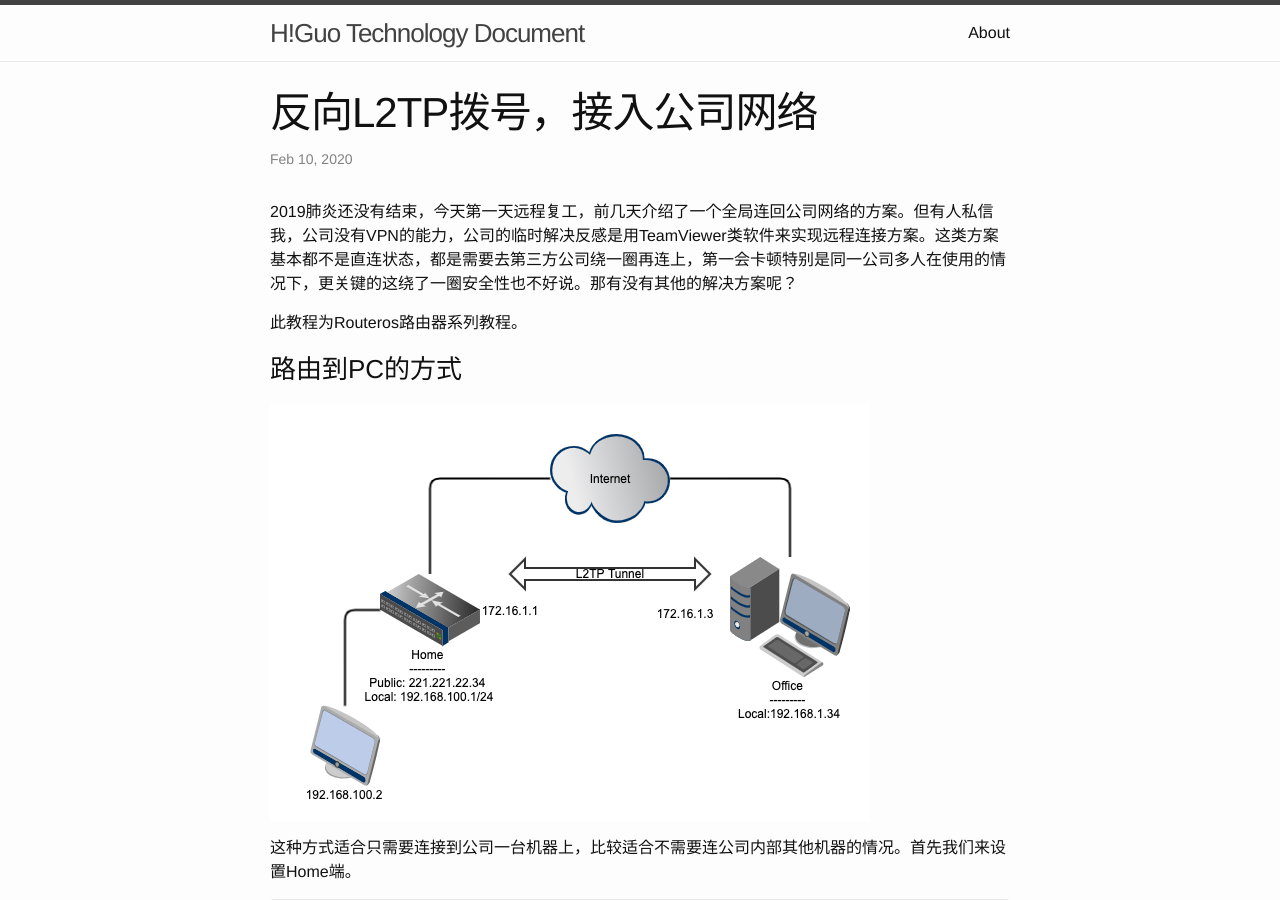
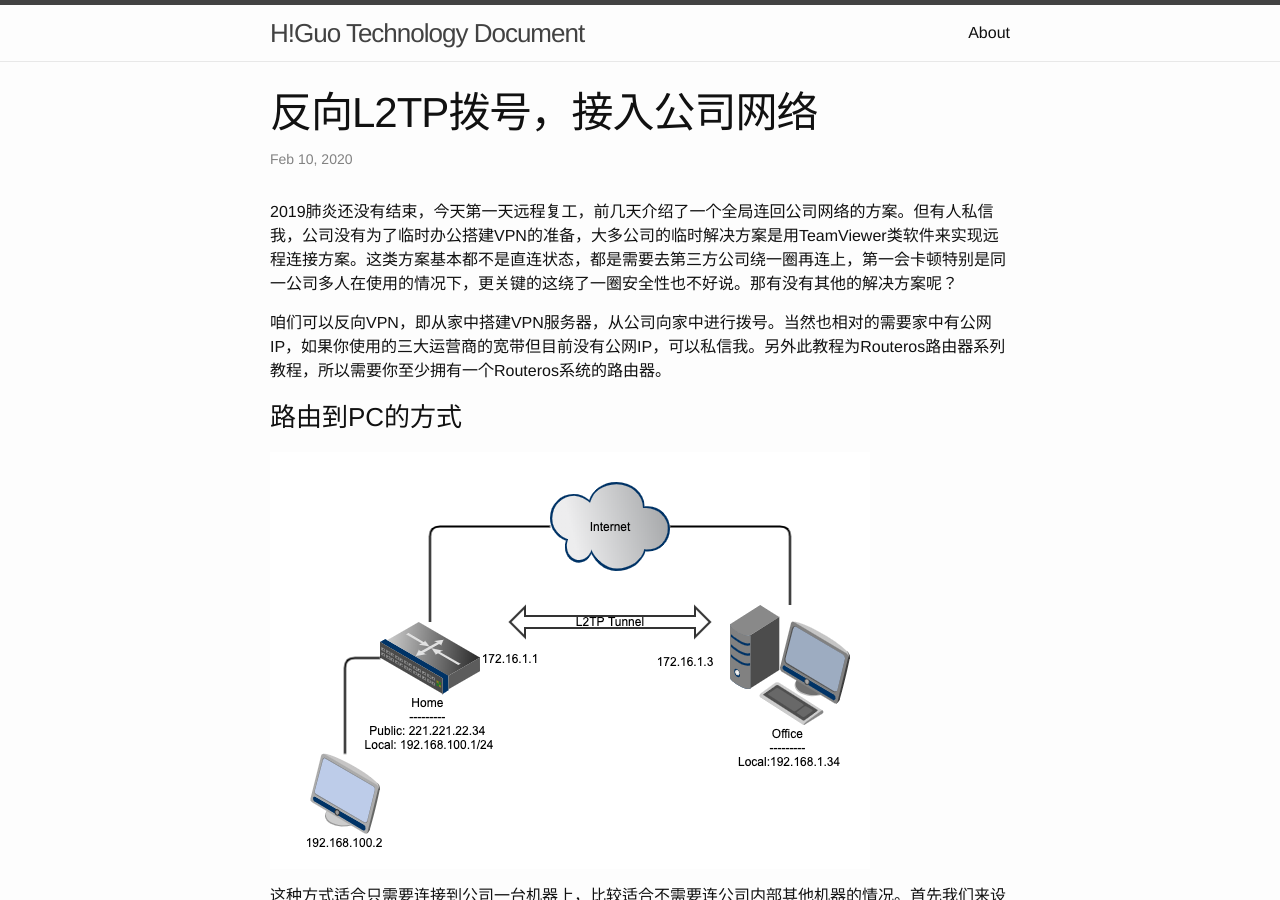
Before and after one commit to guohai163/guohai163.github.io, a Jekyll site: the page built from _posts/2020-02-10-reverse-l2tp.md, in a window 1280 px wide and 900 px high. Built offline with Jekyll 4.4.1, drawn with Linux system fonts in a browser that asks for light colours.

Commit message:
修补了文档

```diff
--- a/_posts/2020-02-10-reverse-l2tp.md
+++ b/_posts/2020-02-10-reverse-l2tp.md
@@ -5,9 +5,9 @@ date:   2020-02-10 10:02:02
 categories: 2019-nCov l2tp telecommuting routeros
 ---
 
-2019肺炎还没有结束，今天第一天远程复工，前几天介绍了一个全局连回公司网络的方案。但有人私信我，公司没有VPN的能力，公司的临时解决反感是用TeamViewer类软件来实现远程连接方案。这类方案基本都不是直连状态，都是需要去第三方公司绕一圈再连上，第一会卡顿特别是同一公司多人在使用的情况下，更关键的这绕了一圈安全性也不好说。那有没有其他的解决方案呢？
+2019肺炎还没有结束，今天第一天远程复工，前几天介绍了一个全局连回公司网络的方案。但有人私信我，公司没有为了临时办公搭建VPN的准备，大多公司的临时解决方案是用TeamViewer类软件来实现远程连接方案。这类方案基本都不是直连状态，都是需要去第三方公司绕一圈再连上，第一会卡顿特别是同一公司多人在使用的情况下，更关键的这绕了一圈安全性也不好说。那有没有其他的解决方案呢？
 
-此教程为Routeros路由器系列教程。
+咱们可以反向VPN，即从家中搭建VPN服务器，从公司向家中进行拨号。当然也相对的需要家中有公网IP，如果你使用的三大运营商的宽带但目前没有公网IP，可以私信我。另外此教程为Routeros路由器系列教程，所以需要你至少拥有一个Routeros系统的路由器。
 
 ### 路由到PC的方式
 
```
